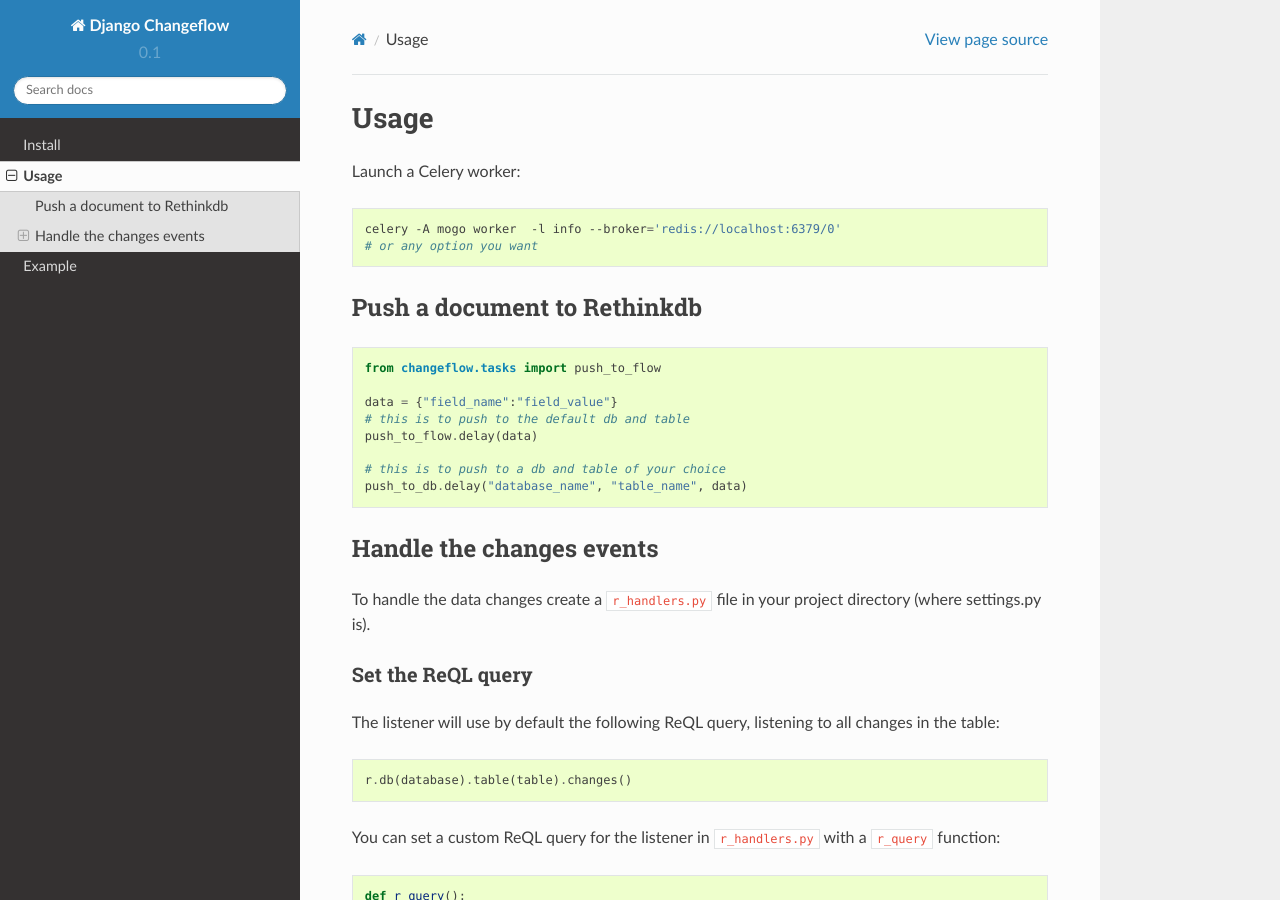
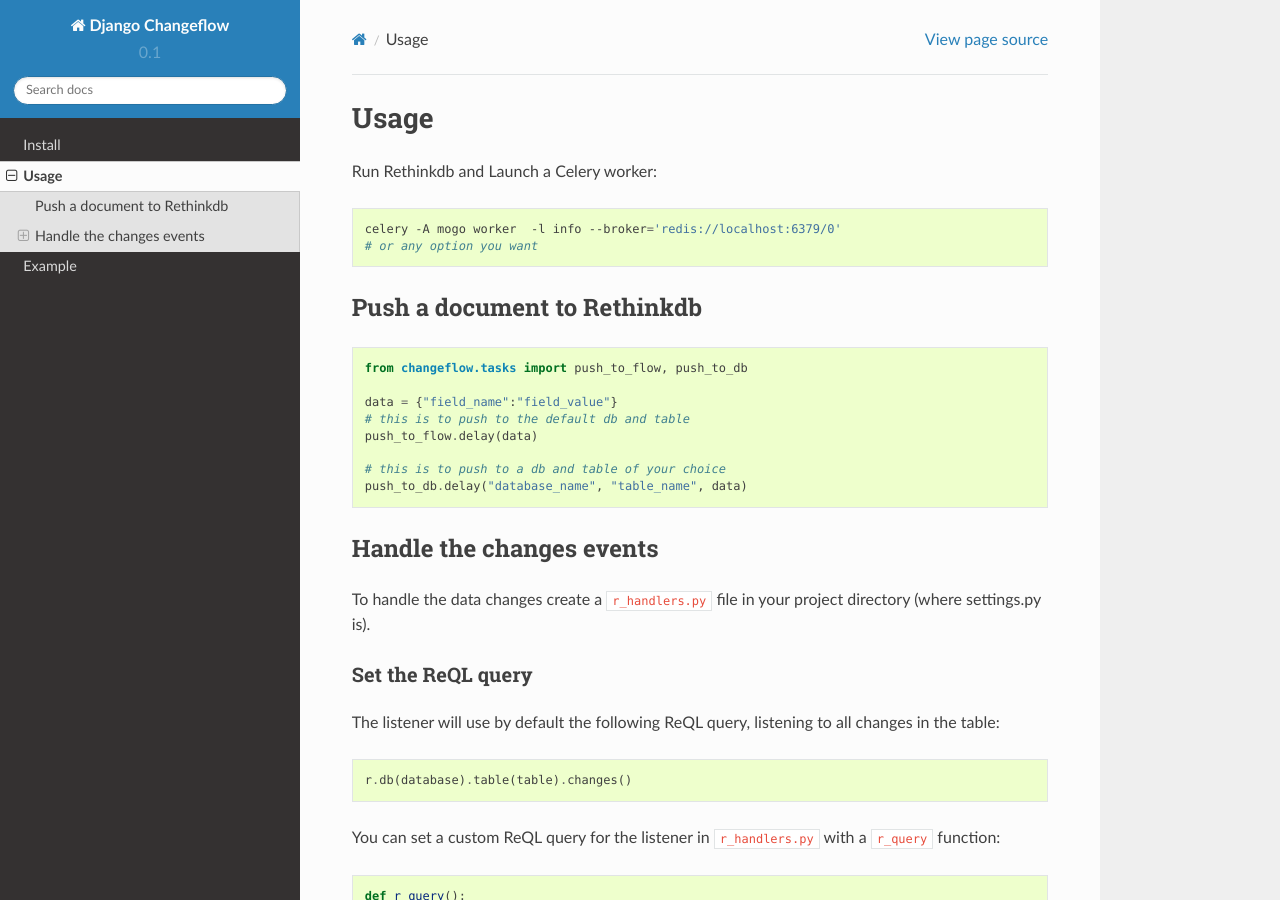
Before and after one commit to synw/django-changefeed, a Sphinx documentation site: the page built from docs/src/usage.rst, in a window 1280 px wide and 900 px high. Built offline with Sphinx 7.4.7 and the Read the Docs theme 2.0.0, drawn with Linux system fonts in a browser that asks for light colours.

Commit message:
Doc update

```diff
--- a/docs/src/usage.rst
+++ b/docs/src/usage.rst
@@ -1,7 +1,7 @@
 Usage
 =====
 
-Launch a Celery worker:
+Run Rethinkdb and Launch a Celery worker:
 
 .. highlight:: bash
 
@@ -17,7 +17,7 @@
 
 ::
 
-   from changeflow.tasks import push_to_flow
+   from changeflow.tasks import push_to_flow, push_to_db
 
    data = {"field_name":"field_value"}
    # this is to push to the default db and table
```
